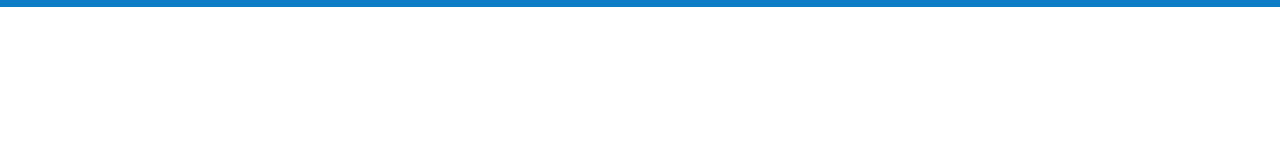
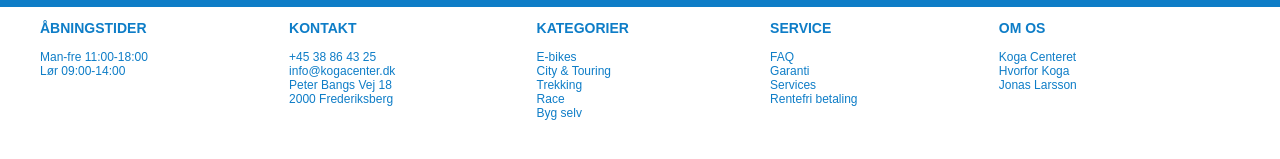
Before and after one commit to viktorfriis/kogacenter_cph, a plain HTML site: page city.html in a window 1280 px wide. Shown: the part 133-292 px from the top of the page. Drawn offline with Linux system fonts and the light colour scheme; no server answers.

Commit message:
footer på alle sider

```diff
--- a/city.html
+++ b/city.html
@@ -23,6 +23,7 @@
             <p class="pris"></p>
         </article>
     </template>
+    <footer></footer>
     <script>
         //Definerer variablen hvor alle vores posts kommer ind i et array
         let bikes = [];
--- /dev/null
+++ b/footer.html
@@ -0,0 +1,32 @@
+ <div>
+     <h2>Åbningstider</h2>
+     <p>Man-fre 11:00-18:00 <br>Lør 09:00-14:00</p>
+ </div>
+ <div>
+     <h2>Kontakt</h2>
+     <p>+45 38 86 43 25 <br>
+         info@kogacenter.dk <br>
+         Peter Bangs Vej 18 <br>
+         2000 Frederiksberg</p>
+ </div>
+ <div>
+     <h2>Kategorier</h2>
+     <p>E-bikes <br>
+         City &amp; Touring <br>
+         Trekking <br>
+         Race <br>
+         Byg selv </p>
+ </div>
+ <div>
+     <h2>Service</h2>
+     <p>FAQ <br>
+         Garanti <br>
+         Services <br>
+         Rentefri betaling </p>
+ </div>
+ <div class="om">
+     <h2>Om os</h2>
+     <p>Koga Centeret <br>
+         Hvorfor Koga <br>
+         Jonas Larsson </p>
+ </div>
--- a/main.js
+++ b/main.js
@@ -2,6 +2,7 @@ window.addEventListener("DOMContentLoaded", start);
 
 function start() {
     hentHeader();
+    hentFooter();
 }
 
 async function hentHeader() {
@@ -30,3 +31,13 @@ function burgerAktiv() {
         menu.classList.toggle("toggle_menu"); //Selve menuen toggler klassen .toggle_menu, som åbner og lukker menuen
     })
 }
+
+async function hentFooter() {
+    console.log("footer");
+
+    const theFooter = await fetch("footer.html");
+    let theFetched = await theFooter.text();
+    document.querySelector("footer").innerHTML = theFetched;
+
+    console.log("footer hentet");
+}
```
Also changed, not shown: cykel.html (+1 -0 lines), cykler.html (+1 -0 lines), e-bikes.html (+1 -0 lines), index.html (+1 -1 lines), kontakt.html (+1 -0 lines), om-os.html (+1 -0 lines), race.html (+1 -0 lines), trekking.html (+2 -40 lines).
